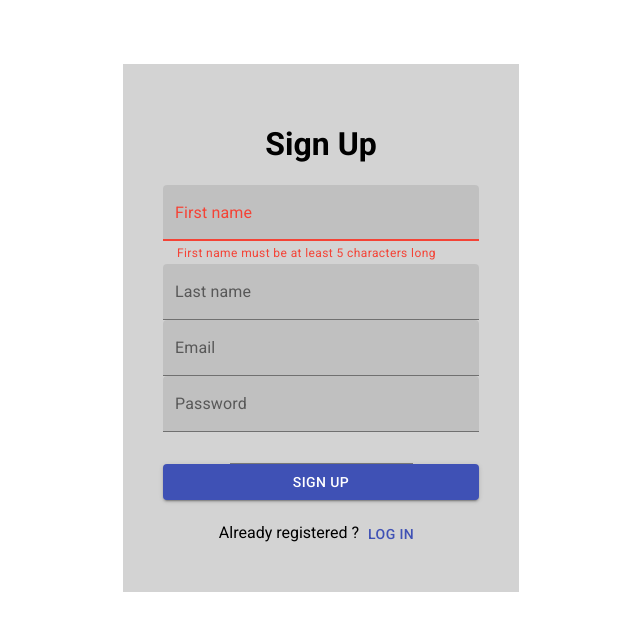
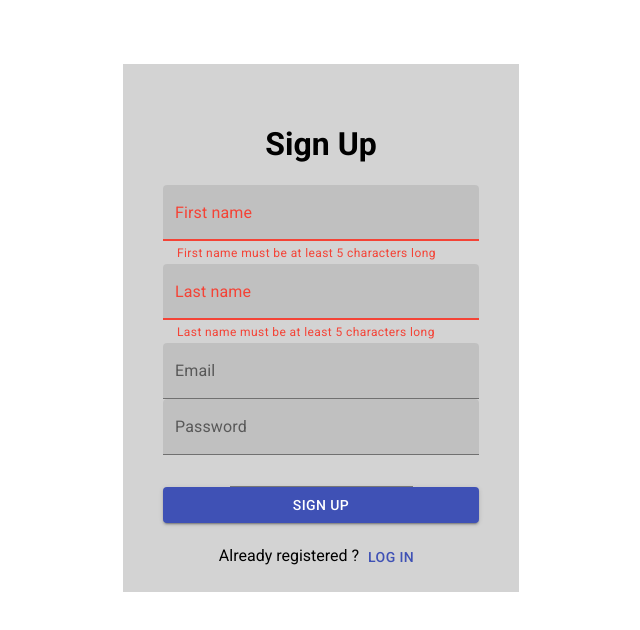
Before and after one commit to habib-chawki/social-app-front, a React (Create React App) app: page / in a window 1280 px wide. Shown: the top 630 px of the page, without its empty margins (319-959 px from the left). Built offline with nearby package versions, Linux system fonts and the light colour scheme.

Commit message:
Set last name input

```diff
--- a/src/components/custom/SignUp.jsx
+++ b/src/components/custom/SignUp.jsx
@@ -22,6 +22,7 @@ import withSubmission from '../higher-order/withSubmission';
  */
 function SignUp({ credentials, onChange, onValidate, onSubmit }) {
    const [firstNameInput, setFirstNameInput] = useState('');
+   const [lastNameInput, setLastNameInput] = useState('');
 
    return (
       <Form>
@@ -42,6 +43,10 @@ function SignUp({ credentials, onChange, onValidate, onSubmit }) {
             type="text"
             variant="filled"
             label="Last name"
+            value={lastNameInput}
+            error={lastNameInput.length < 5 ? true : false}
+            onChange={(event) => setLastNameInput(event.target.value)}
+            helperText="Last name must be at least 5 characters long"
             fullWidth
          />
          <Input
```
